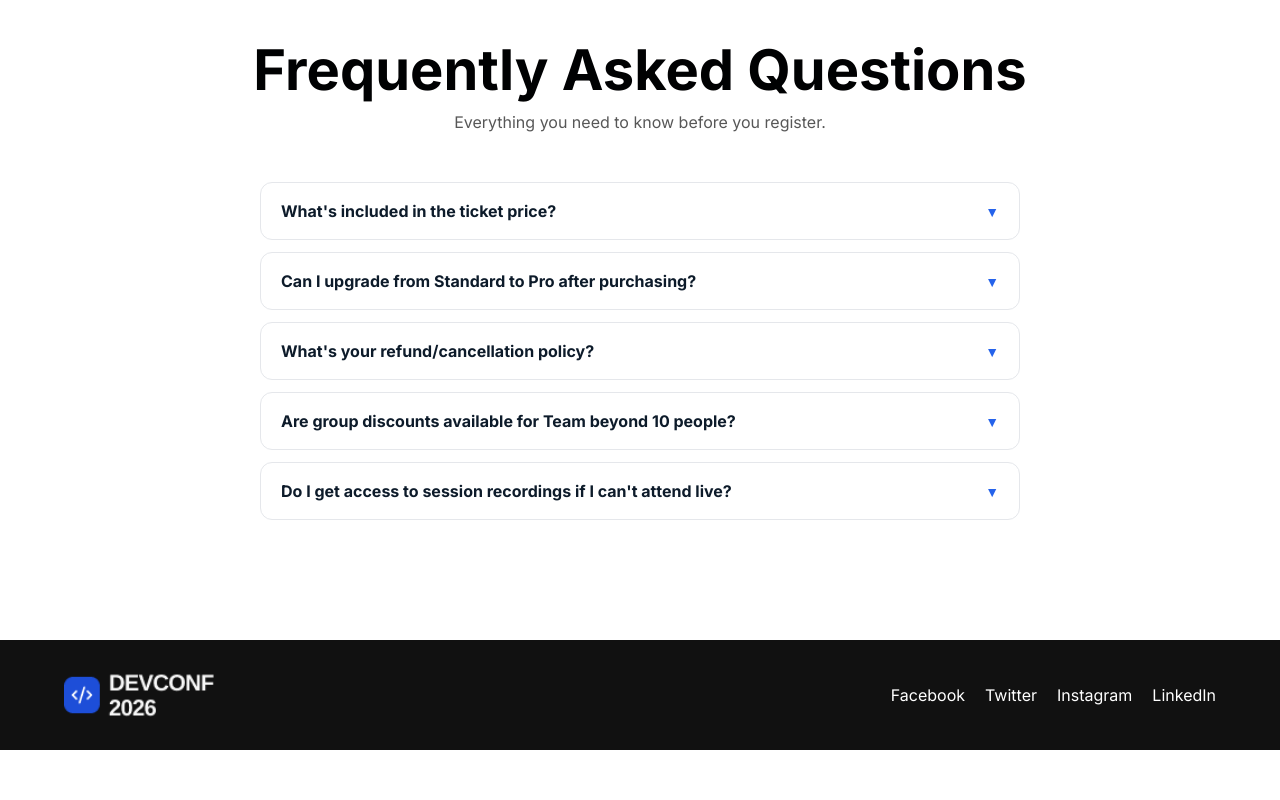
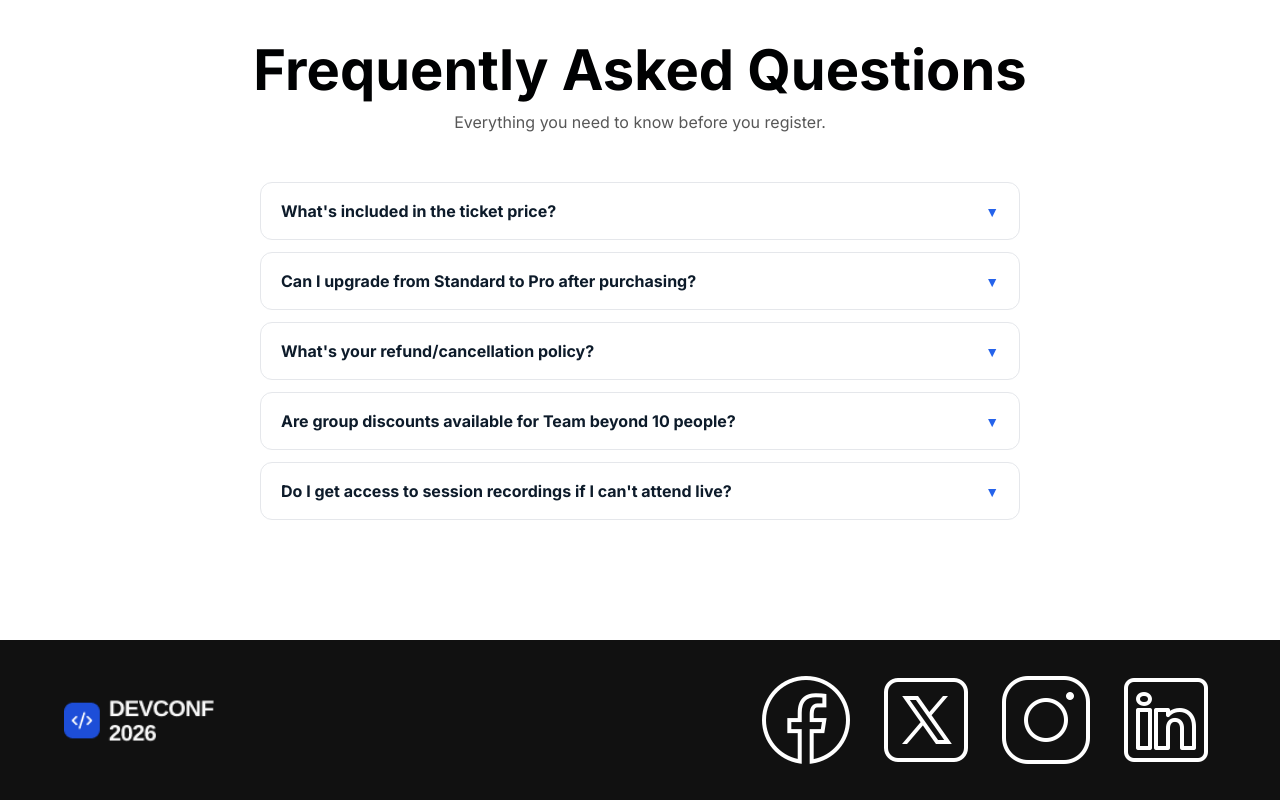
Before and after one commit to zakariasyntax/My-01-Assignment, a plain HTML site: page index.html in a window 1280 px wide. Shown: the part 2647-3447 px from the top of the page. Before the commit the page ends 3397 px from the top, so only its background shows below. Drawn offline with Linux system fonts and the light colour scheme.

```diff
--- a/index.html
+++ b/index.html
@@ -204,16 +204,16 @@
             });
         });
     </script>
-    <footer class="footer">
+ <footer class="footer">
         <div class="footer-logo">
             <img src="assets/footer-logo.png" alt="Logo">
         </div>
 
         <div class="social">
-            <a href="#">Facebook</a>
-            <a href="#">Twitter</a>
-            <a href="#">Instagram</a>
-            <a href="#">LinkedIn</a>
+            <a href="https://www.facebook.com" target="_blank"><img src="assets/facebook.png" alt="facebook logo"></a>
+            <a href="https://www.x.com" target="_blank"><img src="assets/twitter.png" alt="twitter logo"></a>
+            <a href="https://www.instagram.com" target="_blank"><img src="assets/insta.png" alt="Instagram logo"></a>
+            <a href="https://www.linkedin.com" target="_blank"><img src="assets/image (1).png" alt="linkedin logo"></a>
         </div>
     </footer>
 </body>
--- a/style.css
+++ b/style.css
@@ -259,11 +259,12 @@ img {
     gap: 20px;
 }
 
-.social a {
-    color: white;
+.social a img{
+    color: rgb(248, 244, 244);
     text-decoration: none;
     font-size: 1rem;
     transition: 0.3s;
+    filter: brightness(0) invert(1);
 }
 
 .social a:hover {
```
Also changed, not shown: assets/facebook.png (added), assets/image (1).png (added), assets/insta.png (added), assets/twitter.png (added).
